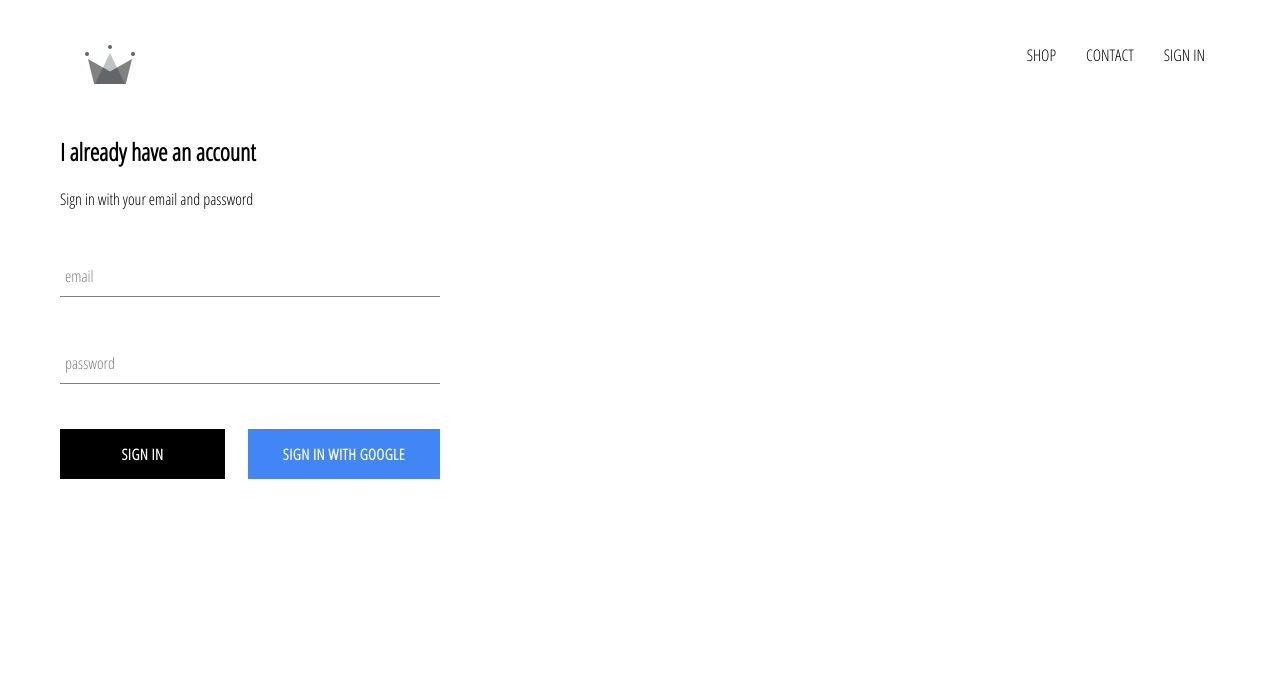
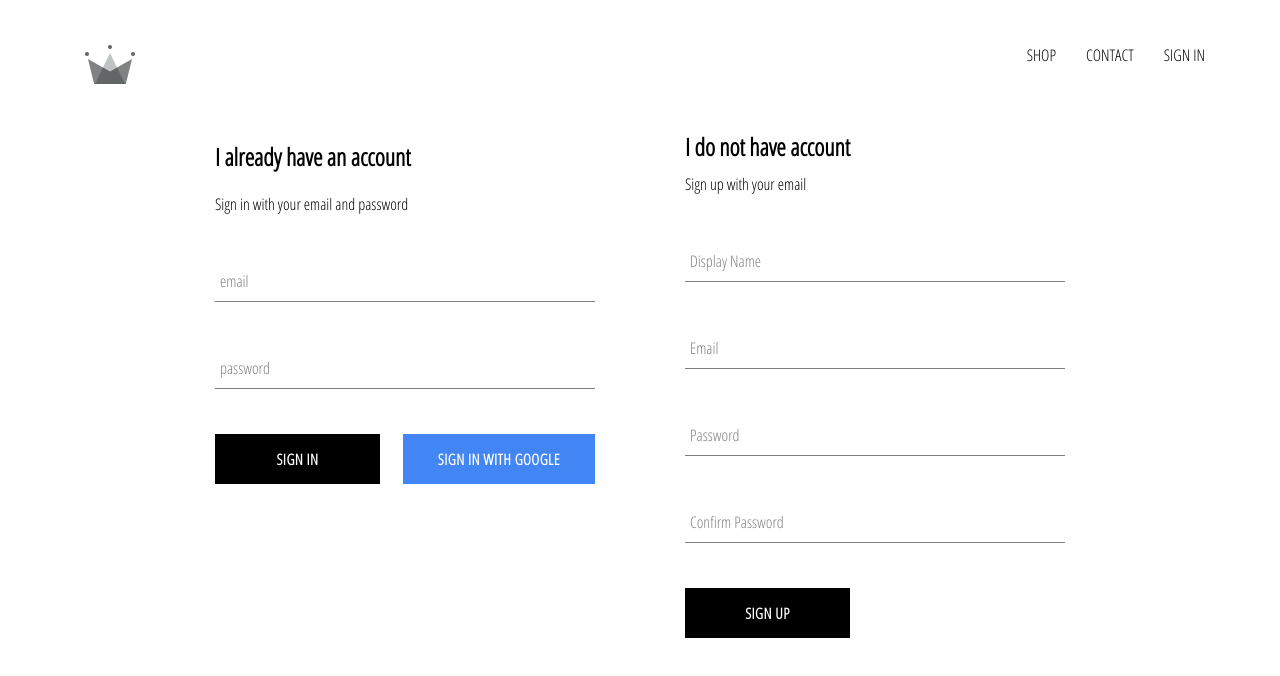
Before and after one commit to rh39807/crwn-clothing, a React (Create React App) app: page /signin in a window 1280 px wide. Shown: the top 676 px of the page. Built offline with nearby package versions, Linux system fonts and the light colour scheme; no server answers.

Commit message:
Sign up sheet and stuff

```diff
--- a/src/App.js
+++ b/src/App.js
@@ -4,7 +4,7 @@
 import ShopPage from './pages/shop/shop.component';
 import Header from './components/header/header.component.jsx';
 import SignInAndSignUpPage from './pages/sign-in-and-sign-up/sign-in-and-sign-up.component';
-import { auth } from './firebase/firebase.utils';
+import { auth, createUserProfileDocument } from './firebase/firebase.utils';
 
 import './App.css';
 
@@ -17,9 +17,21 @@
   }
 
   componentDidMount() {
-    this.unsubscribeFromAuth = auth.onAuthStateChanged(user => {
-      this.setState({currentUser:user});
-      console.log(user);
+    this.unsubscribeFromAuth = auth.onAuthStateChanged(async userAuth => {
+      if (userAuth) {
+        const userRef = await createUserProfileDocument(userAuth);
+
+        userRef.onSnapshot(snapShot => {
+          this.setState({
+            currentUser: {
+              id: snapShot.id,
+              ...snapShot.data()
+            }
+          }, ()=>console.log(this.state))
+        });
+      } else {
+        this.setState({ currentUser: userAuth }, ()=>console.log('no auth', this.state));
+      }
     })
   }
 
--- /dev/null
+++ b/src/components/sign-up/sign-up.component.jsx
@@ -0,0 +1,99 @@
+import React from 'react';
+import FormInput from '../form-input/form-input.component';
+import CustomButton from '../custom-button/custom-button.component';
+
+import { auth, createUserProfileDocument} from '../../firebase/firebase.utils';
+
+import './sign-up.styles.scss';
+
+class SignUp extends React.Component {
+    constructor() {
+        super();
+        this.state = {
+            displayName: '',
+            email: '',
+            password: '',
+            confirmPassword: ''
+        }
+    }
+
+    handleSubmit = async event => {
+        event.preventDefault();
+
+        const { displayName, email, password, confirmPassword } = this.state;
+
+        if (password !== confirmPassword) {
+            alert("passwords don't match");
+            return;
+        }
+
+        try {
+            const { user } = await auth.createUserWithEmailAndPassword(email, password);
+
+            await createUserProfileDocument(user, { displayName });
+
+            this.setState({
+                displayName: '',
+                email: '',
+                password: '',
+                confirmPassword: ''
+            });
+        } catch(error) {
+            console.error(error);
+            console.log('error creating user',error.message);
+        }
+
+    }
+
+    handleChange = (event)=> {
+        const { name, value} = event.target;
+        this.setState({ [name]: value });
+    }
+
+    render() {
+        const { displayName, email, password, confirmPassword } = this.state;
+        return (
+            <div className='sign-up'>
+                <h2 className='title'>I do not have account</h2>
+                <span>Sign up with your email</span>
+                <form className='sign-up-form' onSubmit={this.handleSubmit}>
+                    <FormInput
+                        type='text'
+                        name='displayName'
+                        value={displayName}
+                        onChange={this.handleChange}
+                        label='Display Name'
+                        required
+                    />
+                    <FormInput
+                        type='email'
+                        name='email'
+                        value={email}
+                        onChange={this.handleChange}
+                        label='Email'
+                        required
+                    />
+                    <FormInput
+                        type='password'
+                        name='password'
+                        value={password}
+                        onChange={this.handleChange}
+                        label='Password'
+                        required
+                    />
+                    <FormInput
+                        type='password'
+                        name='confirmPassword'
+                        value={confirmPassword}
+                        onChange={this.handleChange}
+                        label='Confirm Password'
+                        required
+                    />
+                    <CustomButton type='submit'>SIGN UP</CustomButton>
+                </form>
+            </div>
+        )
+    }
+}
+
+export default SignUp;
--- /dev/null
+++ b/src/components/sign-up/sign-up.styles.scss
@@ -0,0 +1,9 @@
+.sign-up {
+    display: flex;
+    flex-direction: column;
+    width: 380px;
+
+    .title {
+        margin: 10px 0px;
+    }
+}
--- a/src/firebase/firebase.utils.js
+++ b/src/firebase/firebase.utils.js
@@ -14,6 +14,30 @@
 
 firebase.initializeApp(config);
 
+export const createUserProfileDocument = async (userAuth, additionalData) => {
+    if (!userAuth) return;
+
+    const userRef = firestore.doc(`users/${userAuth.uid}`);
+    const snapShot = await userRef.get();
+    console.log(snapShot);
+
+    if (!snapShot?.exists) {
+        const { displayName, email } = userAuth;
+        const createdAt = new Date();
+        try {
+            await userRef.set({
+                displayName,
+                email,
+                createdAt,
+                ...additionalData
+            });
+        } catch (error) {
+            console.log('error creating user', error.message);
+        }
+    }
+    return userRef;
+}
+
 export const auth = firebase.auth();
 export const firestore = firebase.firestore();
 
--- a/src/pages/sign-in-and-sign-up/sign-in-and-sign-up.component.jsx
+++ b/src/pages/sign-in-and-sign-up/sign-in-and-sign-up.component.jsx
@@ -1,12 +1,14 @@
 import React from 'react';
 
 import SignIn from '../../components/sign-in/sign-in.component';
+import SignUp from '../../components/sign-up/sign-up.component';
 
 import './sign-in-and-sign-up.styles.scss';
 
 const SignInAndSignUpPage = () => (
   <div className='sign-in-and-sign-up'>
     <SignIn />
+    <SignUp />
   </div>
 );
 
--- a/src/pages/sign-in-and-sign-up/sign-in-and-sign-up.styles.scss
+++ b/src/pages/sign-in-and-sign-up/sign-in-and-sign-up.styles.scss
@@ -0,0 +1,6 @@
+.sign-in-and-sign-up {
+    width: 850px;
+    display: flex;
+    justify-content: space-between;
+    margin: 30px auto;
+}
```
